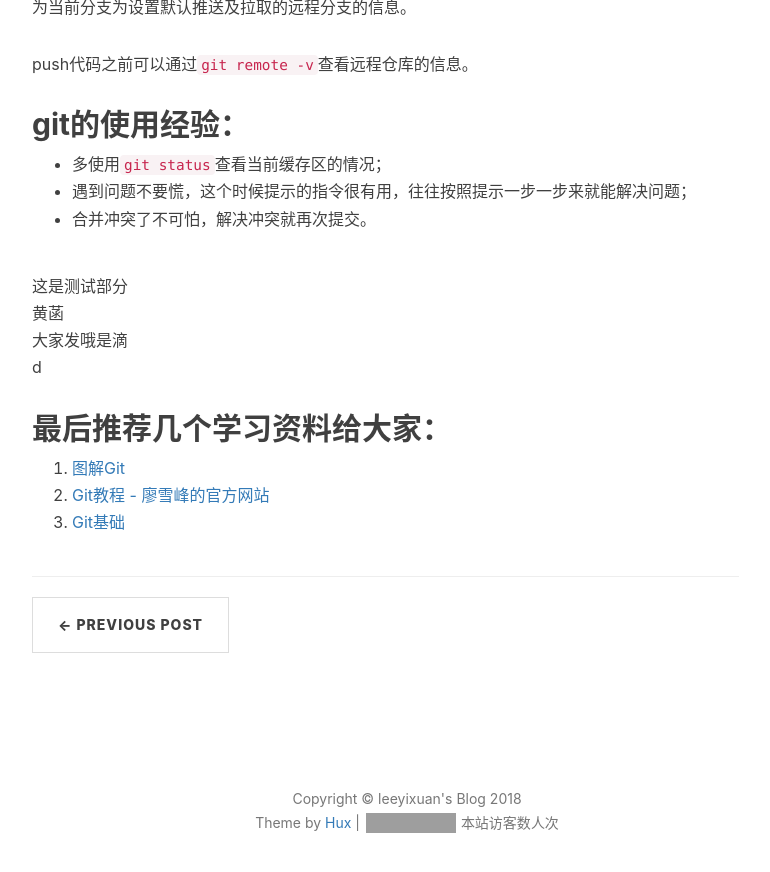
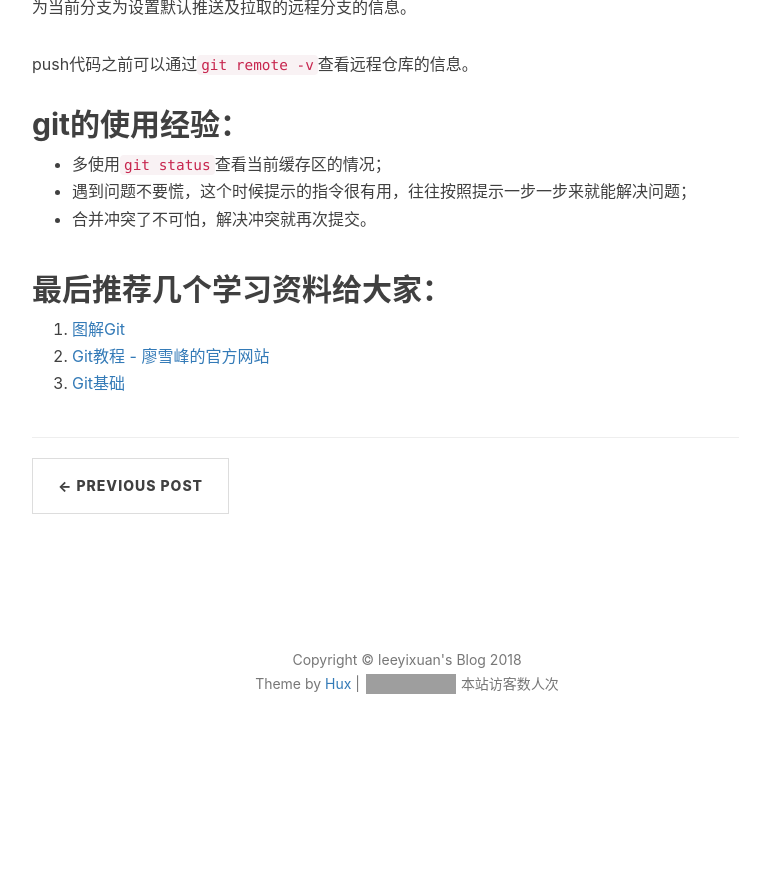
Before and after one commit to leeyixuan/leeyixuan.github.io, a Jekyll site: the page built from _posts/2018-04-22-git.markdown, in a window 1280 px wide and 900 px high, scrolled down 7278 px. Shown: the top 872 px of the window, without its empty margins (233-1003 px from the left). Built offline with Jekyll 4.4.1, drawn with Linux system fonts in a browser that asks for light colours; comment, search, counter and statistics services are not loaded; after the commit the page ends 8039 px from its top, so only the background shows below that; grey boxes are pictures that could not be loaded.

```diff
--- a/_posts/2018-04-22-git.markdown
+++ b/_posts/2018-04-22-git.markdown
@@ -162,11 +162,6 @@
 - 遇到问题不要慌，这个时候提示的指令很有用，往往按照提示一步一步来就能解决问题；
 - 合并冲突了不可怕，解决冲突就再次提交。
 
-这是测试部分
-黄菡
-大家发哦是滴
-d
-
 
 ## 最后推荐几个学习资料给大家：
 1. [图解Git](https://marklodato.github.io/visual-git-guide/index-zh-cn.html)
```
